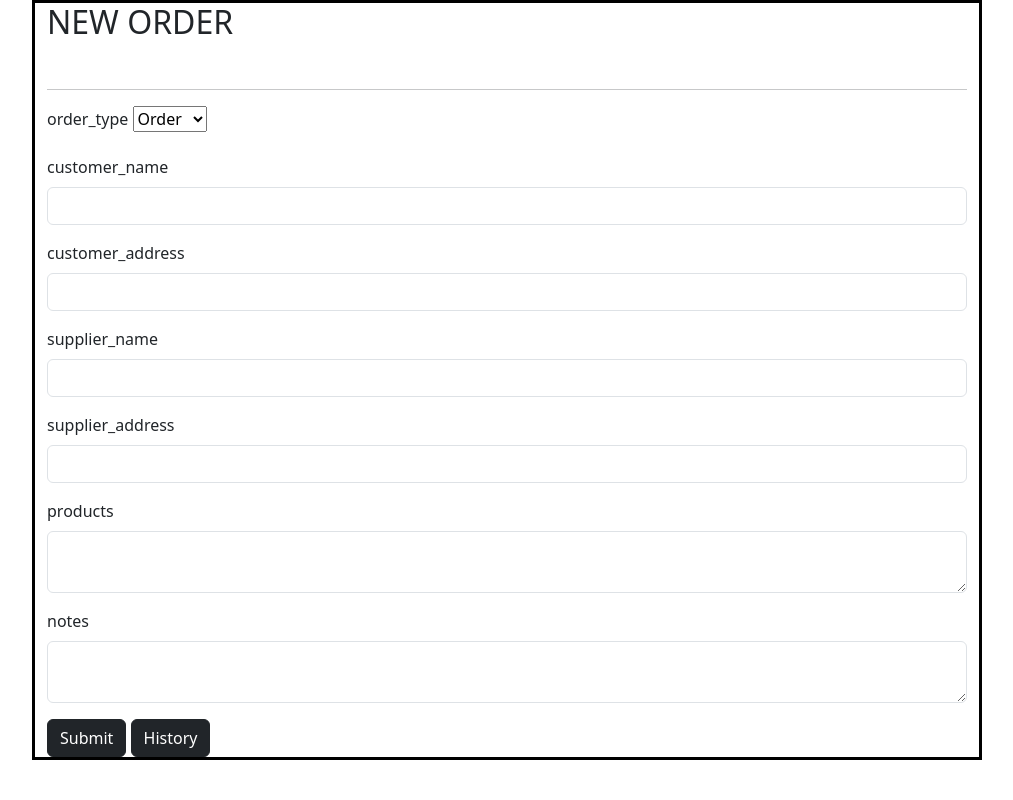
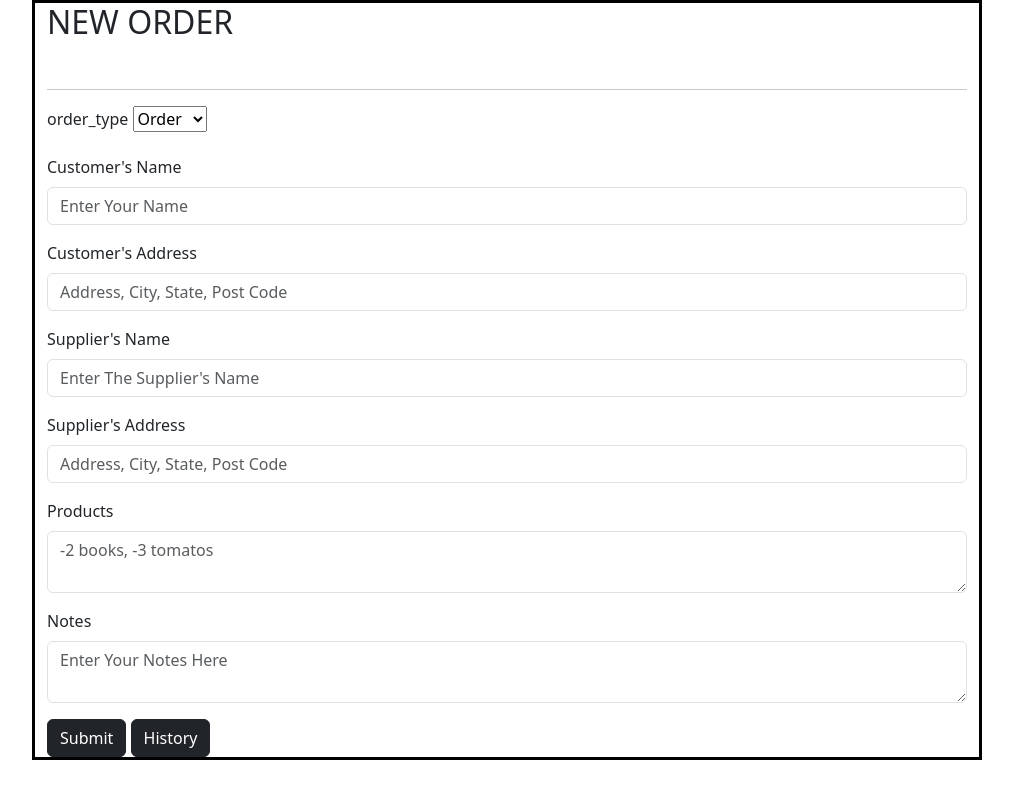
Before and after one commit to TelisK/Django-small-bussiness-order-pdf, a Django app: template order_pdf/app/templates/app/index.html in a window 1280 px wide. Shown: the whole page, without its empty margins (38-1051 px from the left). Run offline with Django 5.2, Linux system fonts and the light colour scheme; the template is opened without the code that fills it: values that come from a table or form of the project are taken from there, others are empty.

Commit message:
correction on index render and redirection, added placeholders

```diff
--- a/order_pdf/app/templates/app/index.html
+++ b/order_pdf/app/templates/app/index.html
@@ -30,34 +30,34 @@
                         </div>
                     </div>
                     <div class="mb-3">
-                        <label for="" class="form-label">customer_name</label>
+                        <label for="" class="form-label">Customer's Name</label>
                         <input type="text" class="form-control" id="customer_name" name="customer_name"
-                            aria-describedby="">
+                            aria-describedby="" placeholder="Enter Your Name">
                     </div>
                     <div class="mb-3">
-                        <label for="" class="form-label">customer_address</label>
+                        <label for="" class="form-label">Customer's Address</label>
                         <input type="text" class="form-control" id="customer_address" name="customer_address"
-                            aria-describedby="">
+                            aria-describedby="" placeholder="Address, City, State, Post Code">
                     </div>
                     <div class="mb-3">
-                        <label for="" class="form-label">supplier_name</label>
+                        <label for="" class="form-label">Supplier's Name</label>
                         <input type="text" class="form-control" id="supplier_name" name="supplier_name"
-                            aria-describedby=""></textarea>
+                            aria-describedby="" placeholder="Enter The Supplier's Name"></textarea>
                     </div>
                     <div class="mb-3">
-                        <label for="" class="form-label">supplier_address</label>
+                        <label for="" class="form-label">Supplier's Address</label>
                         <input type="text" class="form-control" id="supplier_address" name="supplier_address"
-                            aria-describedby=""></textarea>
+                            aria-describedby="" placeholder="Address, City, State, Post Code"></textarea>
                     </div>
                     <div class="mb-3">
-                        <label for="" class="form-label">products</label>
+                        <label for="" class="form-label">Products</label>
                         <textarea type="text" class="form-control" id="products" name="products"
-                            aria-describedby=""></textarea>
+                            aria-describedby="" placeholder="-2 books, -3 tomatos"></textarea>
                     </div>
                     <div class="mb-3">
-                        <label for="" class="form-label">notes</label>
+                        <label for="" class="form-label">Notes</label>
                         <textarea type="text" class="form-control" id="notes" name="notes"
-                            aria-describedby=""></textarea>
+                            aria-describedby="" placeholder="Enter Your Notes Here"></textarea>
                     </div>
                     <button type="submit" class="btn btn-dark">Submit</button>
                     <a href="{% url 'history' %}" class="btn btn-dark">History</a>
--- a/order_pdf/app/views.py
+++ b/order_pdf/app/views.py
@@ -23,10 +23,11 @@ def index(request):
         user_data = Content(order_type=order_type, customer_name=customer_name,customer_address=customer_address,supplier_name=supplier_name,
                             supplier_address=supplier_address,order_date=order_date,products=products,notes=notes)
         user_data.save()
+        return redirect('generate_pdf', id=user_data.id)
 
     form = ContentForm()
-    return redirect('generate_pdf', id=user_data.id)
-    # return render(request,'app/index.html',{'form':form})
+
+    return render(request,'app/index.html',{'form':form})
 
 def history(request):
     content = Content.objects.all()
```
Also changed, not shown: order_pdf/db.sqlite3.
